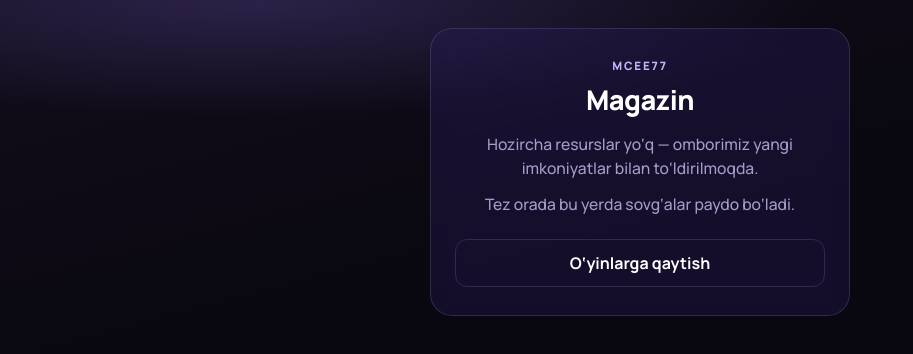
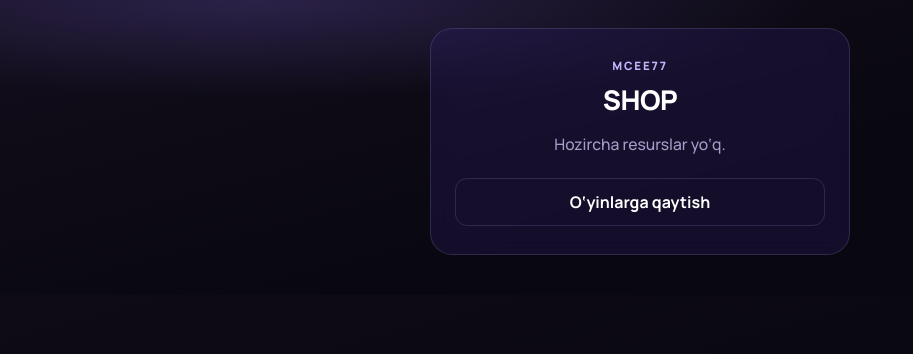
Before and after one commit to zmarvel909m77/MCee77, a website: page apps/api/public/app/shop/index.html in a window 1280 px wide. Shown: the whole page, without its empty margins (0-913 px from the left). Drawn offline with Linux system fonts and the light colour scheme.

Commit message:
Update index.html

```diff
--- a/apps/api/public/app/shop/index.html
+++ b/apps/api/public/app/shop/index.html
@@ -6,7 +6,7 @@
       name="viewport"
       content="width=device-width, initial-scale=1, maximum-scale=1, user-scalable=no, viewport-fit=cover"
     />
-    <title>Magazin — GAME BOT</title>
+    <title>MCee Game</title>
     <script src="https://telegram.org/js/telegram-web-app.js"></script>
     <link rel="preconnect" href="https://fonts.googleapis.com" />
     <link rel="preconnect" href="https://fonts.gstatic.com" crossorigin />
@@ -94,9 +94,8 @@
   <body>
     <main>
       <p class="brand">MCee77</p>
-      <h1>Magazin</h1>
-      <p>Hozircha resurslar yo‘q — omborimiz yangi imkoniyatlar bilan to‘ldirilmoqda.</p>
-      <p>Tez orada bu yerda sovg‘alar paydo bo‘ladi.</p>
+      <h1>SHOP</h1>
+      <p>Hozircha resurslar yo‘q.</p>
       <button type="button" class="back" id="backBtn">O‘yinlarga qaytish</button>
     </main>
     <script>
```
